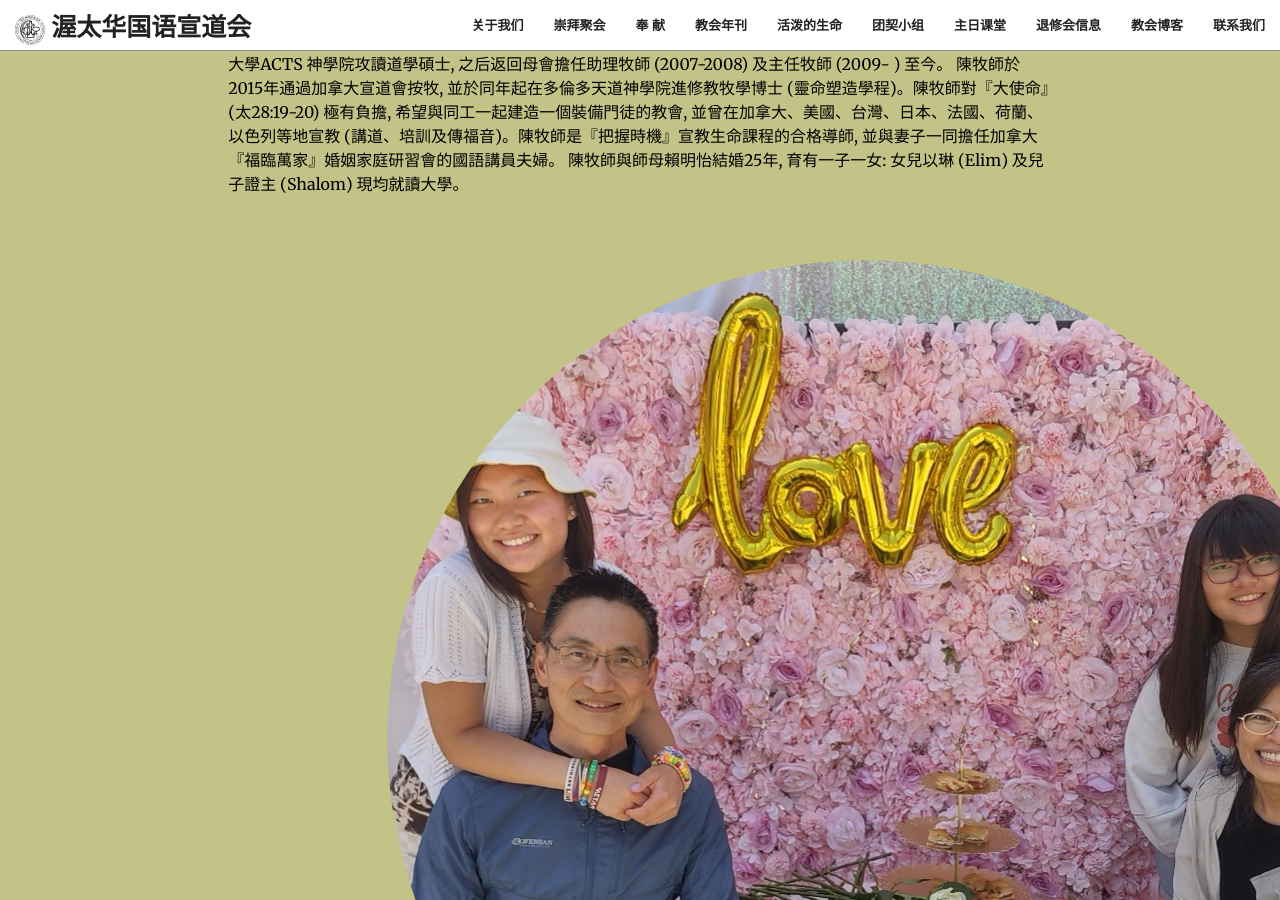
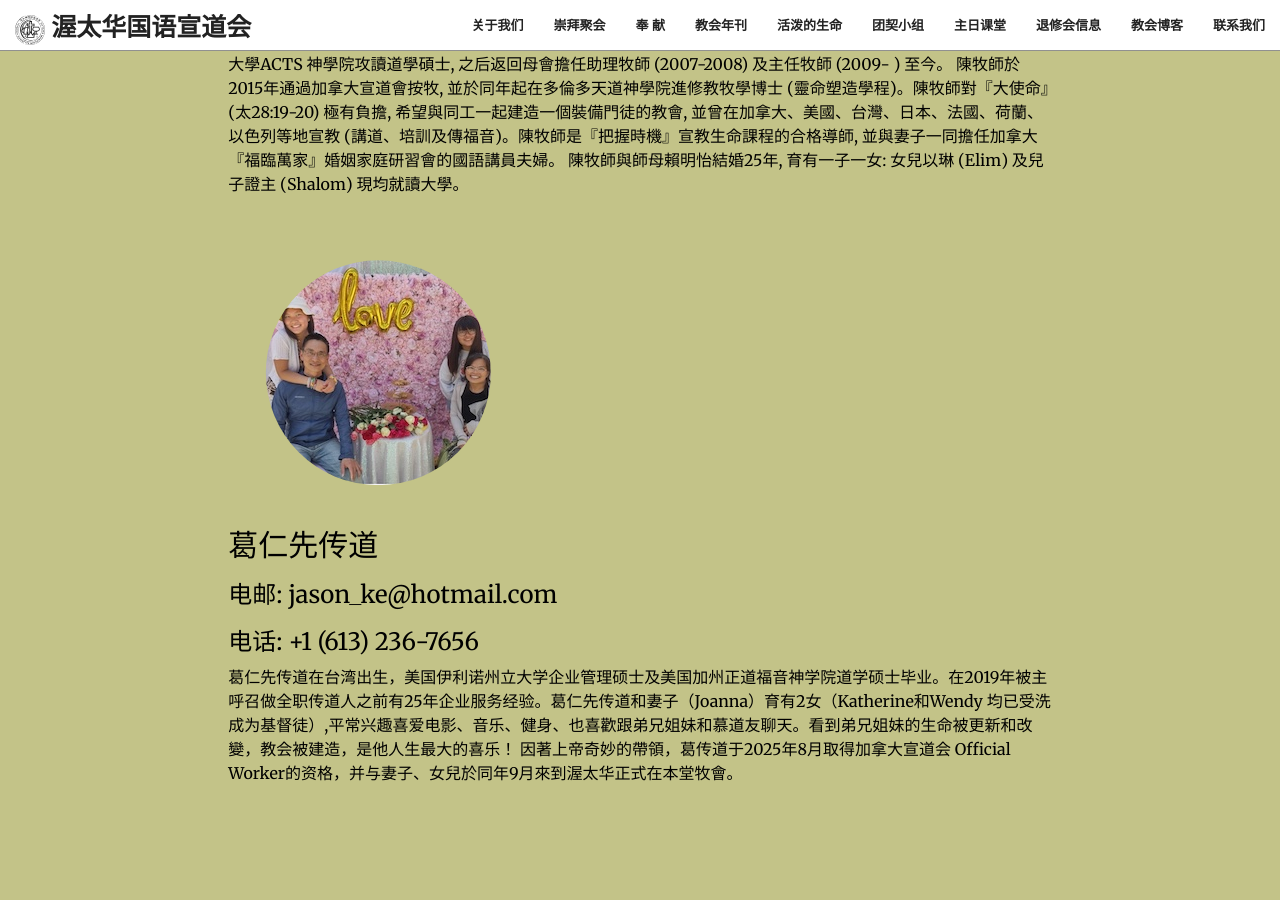
Before and after one commit to JonasYow/ottawaomac, a Jekyll site: the page built from pastor.md, in a window 1280 px wide and 900 px high, scrolled down 661 px. Built offline with Jekyll 4.4.1, drawn with Linux system fonts in a browser that asks for light colours; some web fonts are replaced.

Commit message:
point to new pic version

```diff
--- a/pastor.md
+++ b/pastor.md
@@ -12,7 +12,7 @@
 陳牧師於2015年通過加拿大宣道會按牧, 並於同年起在多倫多天道神學院進修教牧學博士 (靈命塑造學程)。陳牧師對『大使命』(太28:19-20) 極有負擔, 希望與同工一起建造一個裝備門徒的教會, 並曾在加拿大、美國、台灣、日本、法國、荷蘭、以色列等地宣教 (講道、培訓及傳福音)。陳牧師是『把握時機』宣教生命課程的合格導師, 並與妻子一同擔任加拿大『福臨萬家』婚姻家庭研習會的國語講員夫婦。 陳牧師與師母賴明怡結婚25年, 育有一子一女: 女兒以琳 (Elim) 及兒子證主 (Shalom) 現均就讀大學。
 
 <br>
-{% include photo.html url='/img/pastor_Jason.jpg' description='Jason Ke' distance=150px %}
+{% include photo.html url='/img/pastor_jason2.jpg' description='Jason Ke' distance=150px %}
 <br>
 ## 葛仁先传道
 ### 电邮: jason_ke@hotmail.com
```
